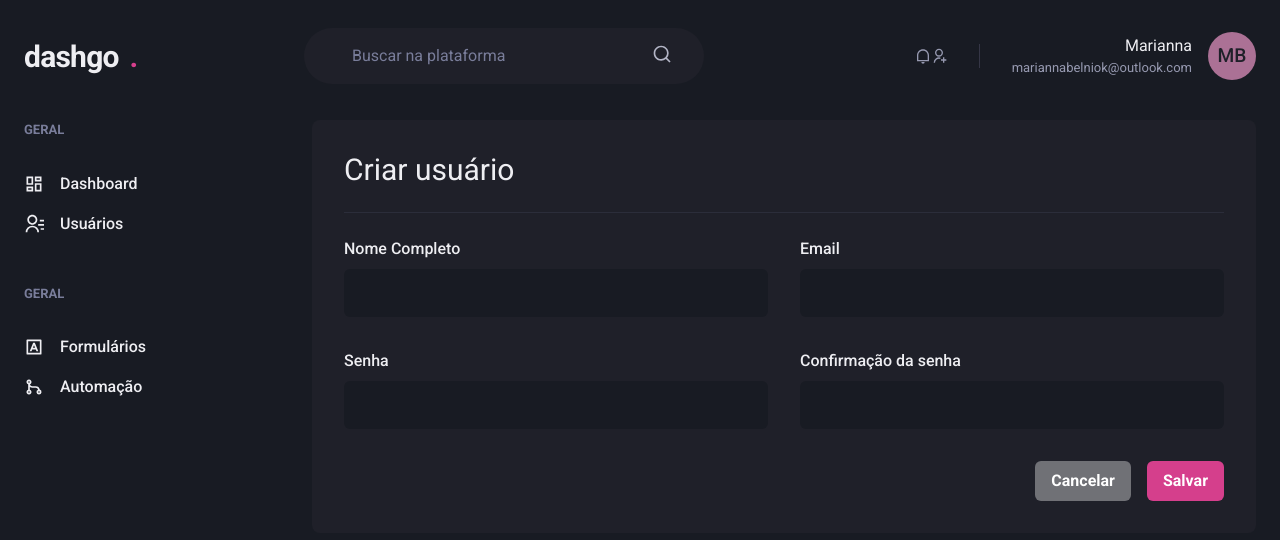
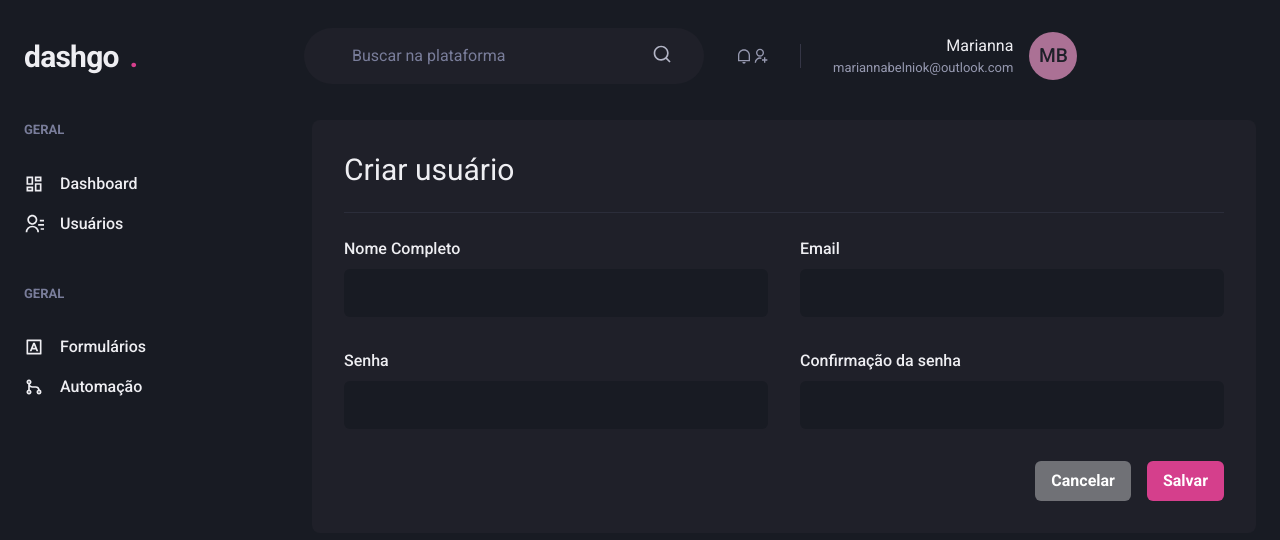
Before and after one commit to MariBelniok/dashgo, a Next.js app: page /users/create in a window 1280 px wide. Shown: the top 540 px of the page. Built offline with nearby package versions, Linux system fonts and the light colour scheme.

Commit message:
repsonsive header

```diff
--- a/src/components/Header/Logo.tsx
+++ b/src/components/Header/Logo.tsx
@@ -2,7 +2,7 @@
 
 export function Logo() {
   return (
-    <Text fontSize="3xl" fontWeight="bold" letterSpacing="tight" w="64">
+    <Text fontSize={["2xl", "3xl"]} fontWeight="bold" letterSpacing="tight" w="64">
       dashgo
       <Text as="span" color="pink.500" ml="1">
         {" "}
--- a/src/components/Header/NotificationNav.tsx
+++ b/src/components/Header/NotificationNav.tsx
@@ -4,9 +4,9 @@
 export function NotificationNav() {
   return (
     <HStack
-      spacing="8"
-      mx="8"
-      pr="8"
+      spacing={["6","8"]}
+      mx={["6","8"]}
+      pr={["6","8"]}
       py="1"
       color="gray.300"
       borderRightWidth={1}
--- a/src/components/Header/Profile.tsx
+++ b/src/components/Header/Profile.tsx
@@ -1,8 +1,13 @@
 import { Avatar, Box, Flex,Text } from "@chakra-ui/react";
 
-export function Profile() {
+interface ProfileProps {
+    showProfileData: boolean;
+}
+
+export function Profile({ showProfileData = true}: ProfileProps) {
     return (
         <Flex align="center">
+        {showProfileData && (
             <Box mr="4" textAlign="right">
                 <Text>Marianna</Text>
                 <Text
@@ -12,6 +17,7 @@
                     mariannabelniok@outlook.com
                 </Text>
             </Box>
+        )}
         <Avatar size="md" name="Marianna Belniok"/>
     </Flex>
     );
--- a/src/components/Header/index.tsx
+++ b/src/components/Header/index.tsx
@@ -1,10 +1,15 @@
-import { Flex } from "@chakra-ui/react";
+import { Flex, useBreakpointValue } from "@chakra-ui/react";
 import { Logo } from "./Logo";
 import { NotificationNav } from "./NotificationNav";
 import { Profile } from "./Profile";
 import { SearchBox } from "./SearchBox";
 
 export function Header() {
+    const isWideVersion = useBreakpointValue({
+        base: false,
+        lg: true
+    });
+
     return (
         <Flex
             as="header"
@@ -18,11 +23,11 @@
         >
             <Logo />
 
-            <SearchBox />
+            {isWideVersion && <SearchBox />}
 
             <NotificationNav />
 
-            <Profile />
+            <Profile showProfileData={isWideVersion} />
 
         </Flex>
     )
```
Lines whose indentation alone changed are shown as unchanged.
